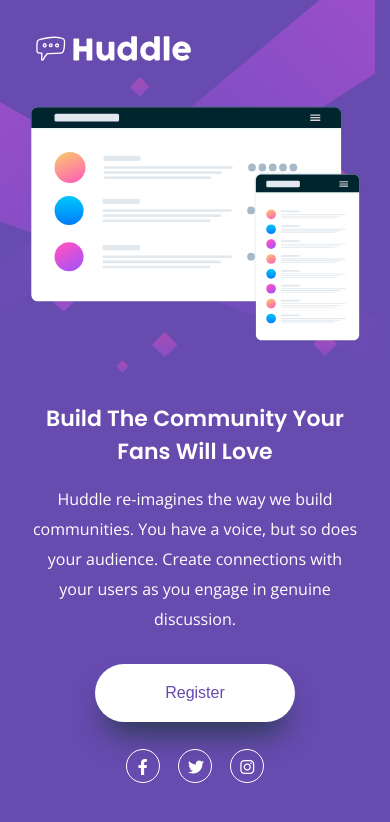
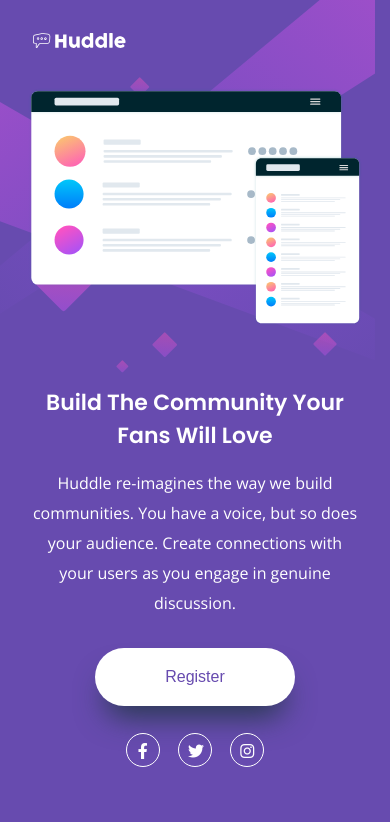
Before and after one commit to JordanTheDesigner/HuddleLandingPage, a plain HTML site: page index.html in a window 390 px wide. Drawn offline with nearby package versions, Linux system fonts and the light colour scheme.

Commit message:
Add files via upload

```diff
--- a/styles.css
+++ b/styles.css
@@ -90,7 +90,7 @@
 
 /* Mobile */
 
-@media only screen and (max-width: 768px) {
+@media only screen and (max-width: 1024px) {
 
   body{
     background-image:url('images/bg-mobile.svg');
@@ -110,7 +110,7 @@
   }
 
   #Logo img{
-    width:50%;
+    width:30%;
   }
 
   #ProductImage{
```
